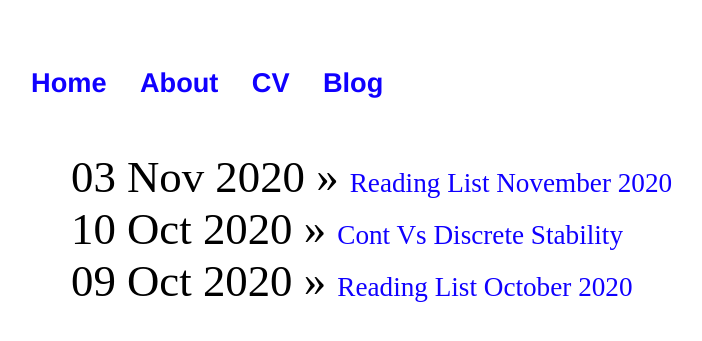
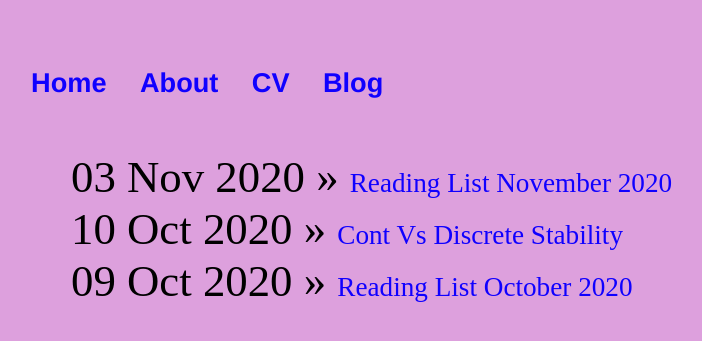
Before and after one commit to kozleo/kozleo.github.io, a Jekyll site: the page built from blog/index.html, in a window 1280 px wide. Shown: the top 341 px of the page, without its empty margins (17-719 px from the left). Built offline with Jekyll 4.4.1, drawn with Linux system fonts in a browser that asks for light colours.

Commit message:
Update main.css

```diff
--- a/css/main.css
+++ b/css/main.css
@@ -1,5 +1,6 @@
 body {
     margin: 3rem;
+    background-color: plum;
 
 }
 nav ul, footer ul {
```
